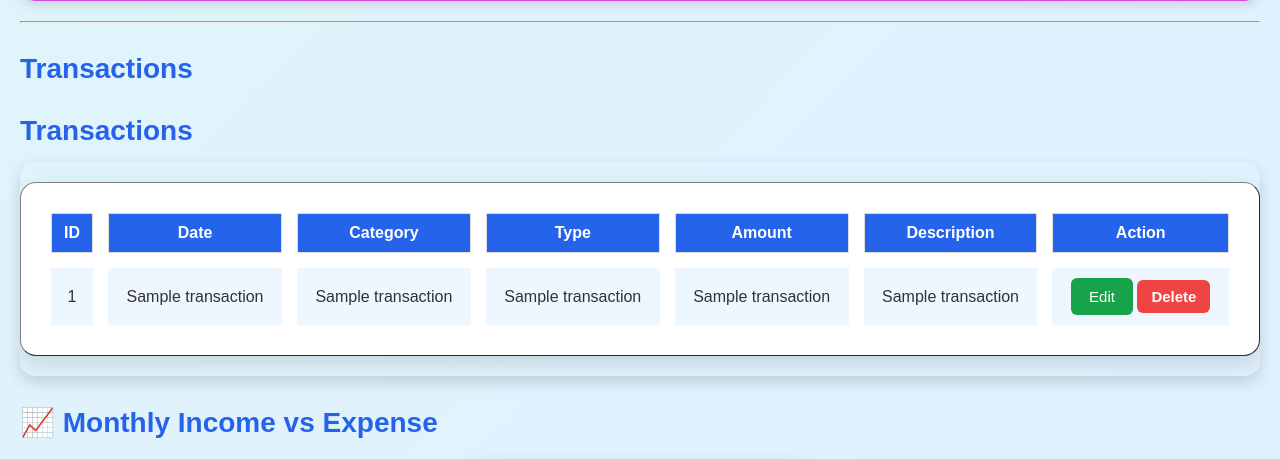
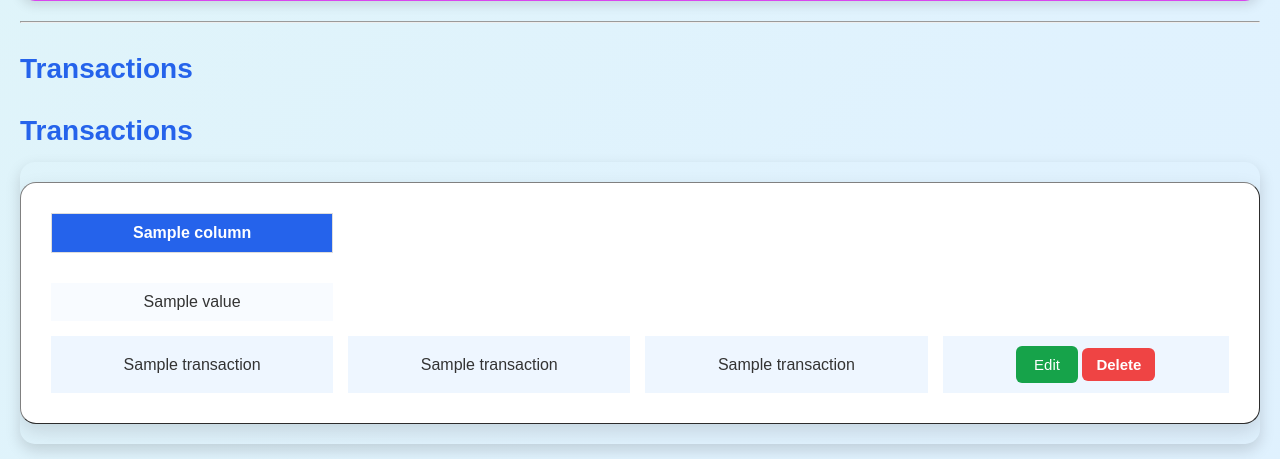
Before and after one commit to ajaykothula/FinanceDashboard, a Python web app: template templates/index.html in a window 1280 px wide. Shown: the part 2123-2582 px from the top of the page. Run offline with Jinja, Linux system fonts and the light colour scheme; the template is opened without the code that fills it: most values are stand-ins (such as "Sample title", 1, 10 or a date in 2020).

Commit message:
Updated login system and improved Finance Dashboard

```diff
--- a/templates/index.html
+++ b/templates/index.html
@@ -145,13 +145,9 @@ Clear
 <table border="1">
 
 <tr>
-<th>ID</th>
-<th>Date</th>
-<th>Category</th>
-<th>Type</th>
-<th>Amount</th>
-<th>Description</th>
-<th>Action</th>
+{% for column in columns %}
+    <th>{{ column }}</th>
+{% endfor %}
 </tr>
 
 
@@ -159,9 +155,11 @@ Clear
 
 <tr>
 
-<td>{{t[0]}}</td>
-<td>{{t[1]}}</td>
-<td>{{t[2]}}</td>
+<tr>
+{% for value in row %}
+    <td>{{ value }}</td>
+{% endfor %}
+</tr>
 <td>{{t[3]}}</td>
 <td>{{t[4]}}</td>
 <td>{{t[5]}}</td>
```
Also changed, not shown: app.py (+26 -12 lines).
